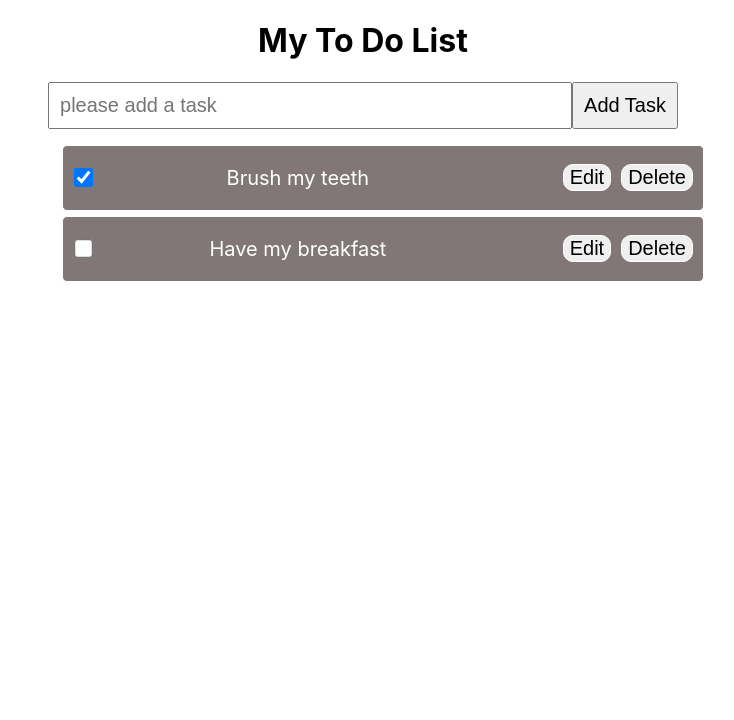
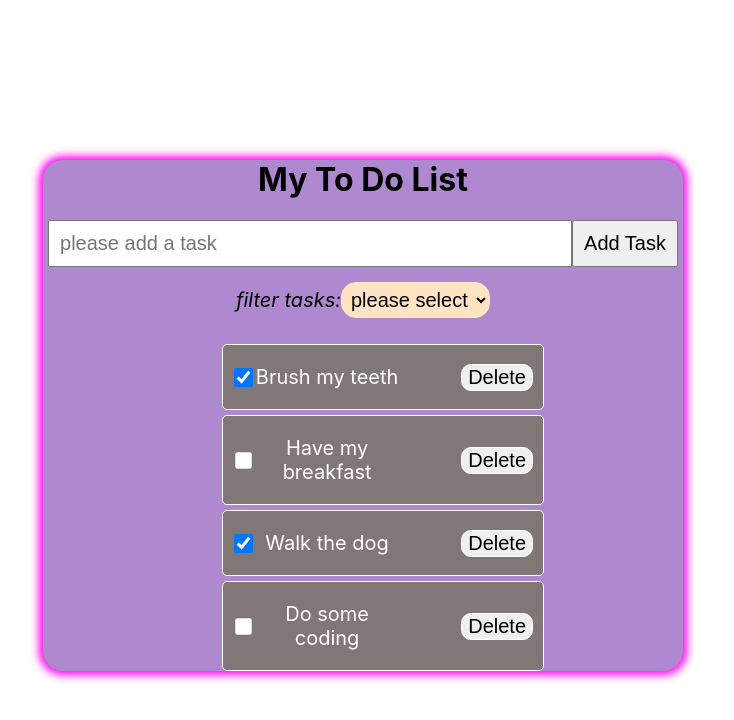
Before and after one commit to roshnig/My-To-Do-List, a React (Create React App) app: page / in a window 1280 px wide. Shown: the top 720 px of the page, without its empty margins (277-1011 px from the left). Built offline with nearby package versions, Linux system fonts and the light colour scheme.

Commit message:
update to do list

```diff
--- a/src/App.css
+++ b/src/App.css
@@ -1,5 +1,10 @@
 .App {
   text-align: center;
+  background-color: rgb(174, 137, 208);
+  width: 50%;
+  margin: 20vh auto;
+  border-radius: 20px;
+  box-shadow: 0px 0px 8px 4px #ff00ee;
 }
 
 .App-logo {
@@ -84,3 +89,18 @@ ul {
   padding: 10px;
   font-size: 20px;
 }
+
+.filterDiv {
+  font-size: 20px;
+  font-style: italic;
+  margin: 5px;
+  padding: 10px;
+}
+
+#filterId {
+  font-size: 20px;
+  padding: 5px;
+  background-color: bisque;
+  border:1px solid bisque;
+  border-radius: 15px
+}
--- /dev/null
+++ b/src/components/Filter.js
@@ -0,0 +1,26 @@
+const Filter = (props) => {
+  return (
+    <div className="filterDiv">
+      <label>
+        filter tasks:
+        <select
+          id="filterId"
+          value=""
+          onChange={(event) => {
+            let value = event.target.value;
+            console.log(value)
+            props.setfiltered(value)
+          }}
+        >
+          <option value="" disabled="disabled">
+            please select
+          </option>
+          <option value="incomplete">incomplete</option>
+          <option value="complete">complete</option>
+        </select>
+      </label>
+    </div>
+  );
+};
+
+export default Filter;
--- a/src/components/Item.js
+++ b/src/components/Item.js
@@ -1,26 +1,37 @@
+
 const Item = (props) => {
   return (
     <li key={props.task.id}>
       <div className="list-items">
-                <input type="checkbox"
+        <input
+          type="checkbox"
           checked={props.task.completed}
           onChange={(evt) => {
             const key = evt.target.checked;
             props.setTasks((currentTasks) => {
-                            const newTasks = currentTasks.map((task) => { return { ...task } });
+              const newTasks = currentTasks.map((task) => {
+                return { ...task };
+              });
               newTasks[props.index].completed = key;
               return newTasks;
-                        })
-                    }}>
-                </input>
+            });
+          }}
+        ></input>
         <p>{props.task.task}</p>
         <div className="buttons">
-                    <button>Edit</button>
-                    <button>Delete</button>
+                    <button onClick={(event) => {
+                        props.setTasks((currTasks) => {
+                            const newTasks = currTasks.map((task) => {
+                                return { ...task }
+                            })
+                            newTasks.splice(props.index, 1)
+                            return newTasks;
+                        })
+                    }}>Delete</button>
                 </div>
       </div>
     </li>
-    )
-}
+  );
+};
 
 export default Item;
--- a/src/components/Main.js
+++ b/src/components/Main.js
@@ -1,17 +1,22 @@
 import React, { useState } from 'react';
 import ToDoForm from './ToDoForm';
 import ToDoList from './ToDoList';
+import Filter from './Filter';
 
 function Main() {
     const [tasks, setTasks] = useState([
         { id: "1", task: "Brush my teeth", completed: true },
-        { id: "2", task: "Have my breakfast", completed: false }
+        { id: "2", task: "Have my breakfast", completed: false },
+        { id: "3", task: "Walk the dog", completed: true },
+        { id: "4", task: "Do some coding", completed: false }
     ])
+    const [filtered, setfiltered] = useState('all')
     return (
 
         <div className="main">
             <ToDoForm setTasks={setTasks}></ToDoForm>
-            <ToDoList taskList={tasks} setTasks={setTasks}></ToDoList>
+            <Filter setTasks={setTasks} filtered={filtered} setfiltered={setfiltered}></Filter>
+            <ToDoList taskList={tasks} setTasks={setTasks} filtered={filtered}></ToDoList>
         </div>
     );
 }
--- a/src/components/ToDoForm.js
+++ b/src/components/ToDoForm.js
@@ -1,4 +1,5 @@
 import React, { useState } from "react";
+
 
 const ToDoForm = (props) => {
     const [task, setTask] = useState({ task: "", completed: false });
--- a/src/components/ToDoList.js
+++ b/src/components/ToDoList.js
@@ -1,30 +1,22 @@
 import Item from './Item';
 const ToDoList = (props) => {
 
+const filter = props.taskList.filter((task) => {
+    let value = props.filtered
+    console.log(value)
+    if(value === 'incomplete'){
+        return task.completed === false
+    } else if (value === 'complete'){
+        return task.completed === true
+    } else {
+        return true
+    }
+})
+
     return (
         <ul>
-            {props.taskList.map((task, index) => {
+            {filter.map((task, index) => {
                 return (
-                    // <li key={task.id}>
-                    //     <div className="list-items">
-                    //         <input type="checkbox"
-                    //             checked={task.completed}
-                    //             onChange={(evt) => {
-                    //                 const key = evt.target.checked;
-                    //                 props.setTasks((currentTasks) => {
-                    //                     const newTasks = currentTasks.map((task) => { return { ...task } });
-                    //                     newTasks[index].completed = key;
-                    //                     return newTasks;
-                    //                 })
-                    //             }}>
-                    //         </input>
-                    //         <p>{task.task}</p>
-                    //         <div className="buttons">
-                    //             <button>Edit</button>
-                    //             <button>Delete</button>
-                    //         </div>
-                    //     </div>
-                    // </li>
                     <Item key={task.id} task={task} index={index} setTasks={props.setTasks}></Item>
                 );
             })}
```
Lines whose indentation alone changed are shown as unchanged.
